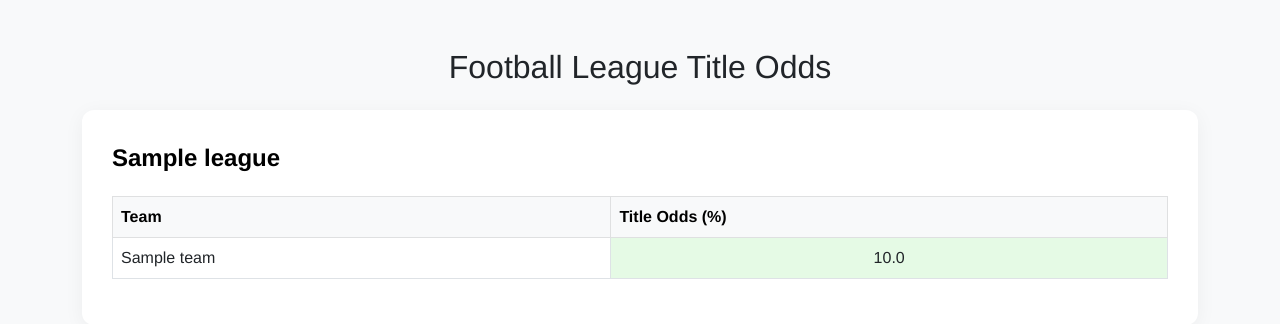
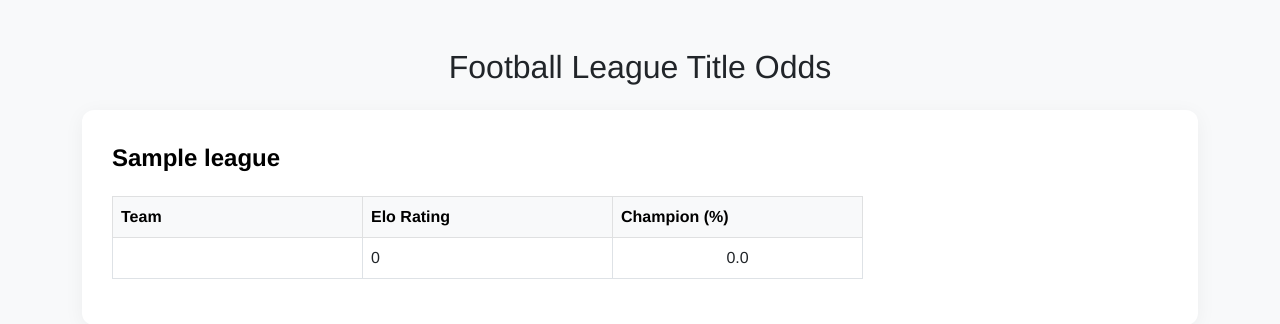
Before and after one commit to prrlesmac/footy_odds_fe, a Flask app: template templates/landing_page.html in a window 1280 px wide. Shown: the top 324 px of the page. Run offline with Flask 3, Linux system fonts and the light colour scheme; the template is opened without the code that fills it: most values are stand-ins (such as "Sample title", 1, 10 or a date in 2020); parts of the project's set-up code (start-up, migrations or seed data) failed here and were passed over.

Commit message:
refactor data struct and front end

```diff
--- a/app.py
+++ b/app.py
@@ -1,135 +1,47 @@
 from flask import Flask, render_template, request
 import pandas as pd
 import db
+import queries
 import config
 from collections import defaultdict
-from sqlalchemy import text
 
 app = Flask(__name__)
-
-def get_single_league_data(league):
-    engine = db.get_postgres_engine()
-    if league in ['UCL', 'UEL', 'UECL']:
-        query = f"""
-        SELECT
-            team,
-            elo,
-            po_r32,
-            po_r16,
-            po_r8,
-            po_r4,
-            po_r2,
-            po_champion,
-            s.updated_at
-        FROM public.sim_standings_con s
-        LEFT JOIN public.current_elos c
-        ON s.team = c.club
-        WHERE s.league='{league}'
-        ORDER by
-            po_champion DESC,
-            po_r2 DESC,
-            po_r4 DESC,
-            po_r8 DESC,
-            po_r16 DESC,
-            po_r32 DESC,
-            elo DESC
-        """
-
-    else:
-        query = f"""
-        SELECT
-            team,
-            elo,
-            champion,
-            top_4,
-            {'relegation_playoff,' if league in ['GER','FRA'] else ''}
-            relegation_direct,
-            s.updated_at
-        FROM public.sim_standings_dom s
-        LEFT JOIN public.current_elos c
-        ON s.team = c.club
-        WHERE s.league='{league}'
-        ORDER by
-            champion DESC,
-            top_4 DESC,
-            relegation_direct ASC,
-            elo DESC
-        """
-    standings = pd.read_sql(query, engine)
-    return standings
+engine = db.get_postgres_engine()
 
 
-def get_all_league_data(league_mapping):
-    engine = db.get_postgres_engine()
-    query = text("""
-        SELECT
-            team,
-            elo,
-            league,
-            po_champion AS odds
-        FROM public.sim_standings_con s
-        LEFT JOIN public.current_elos c
-        ON s.team = c.club
-        WHERE po_champion >= 0.001
+def get_league_data(league_mapping):
+    domestic_league_data = db.get_sql_data(engine, queries.get_domestic_league_data)
+    continental_league_data = db.get_sql_data(engine, queries.get_continental_league_data)
+    league_data = domestic_league_data + continental_league_data
+    league_dict = defaultdict(list)
+    dict_list = [row._asdict() for row in league_data]
+    for item in dict_list:
+        league_dict[league_mapping[item['league']]].append(item)
 
-        UNION ALL
+    return league_dict
 
-        SELECT
-            team,
-            elo,
-            league,
-            champion as odds
-        FROM public.sim_standings_dom s
-        LEFT JOIN public.current_elos c
-        ON s.team = c.club
-        WHERE champion >= 0.001
-        ORDER by
-            league,
-            odds DESC
-        """
-    )
-    with engine.connect() as conn:
-        result = conn.execute(query)
-        rows = result.fetchall()    # Group by league
-    league_dict = defaultdict(list)
-
-    for row in rows:
-        league_dict[league_mapping[row.league]].append({
-            'name': row.team,
-            'odds': row.odds
-        })
-
-    # Convert to expected format
-    league_data = [
-        {
-            'name': league_name,
-            'teams': teams
-        }
-        for league_name, teams in league_dict.items()
-    ]
-
-    return league_data
+league_data = get_league_data(config.league_mapping)
 
 @app.route('/')
 #have main page with summary table of odds for all leagues
 def index():
-    data = get_all_league_data(config.league_mapping)
     return render_template(
         'landing_page.html',
-        league_data=data,
+        league_data=league_data
     )
 
 @app.route('/league/<league_name>')
 def league_detail(league_name):
+    data = league_data[league_name]
     mapping = {v: k for k, v in config.league_mapping.items()}
     leagues = list(mapping.keys())
-    df = get_single_league_data(mapping[league_name])
+    #breakpoint()
     return render_template(
         'league_odds.html',
-        data=df.to_dict(orient='records'),
+        data=data,
         leagues=leagues,
         selected_league=league_name,
-        updated_at=df['updated_at'].max() if 'updated_at' in df.columns else None,
+        updated_at=data[0]['updated_at'] if 'updated_at' in data[0] else None,
     )
 if __name__ == '__main__':
     app.run(debug=True, port=8050)
--- a/templates/landing_page.html
+++ b/templates/landing_page.html
@@ -36,29 +36,32 @@
     <div class="container mt-5">
 
         <h2 class="mb-4 text-center">Football League Title Odds</h2>
-        {% for league in league_data %}
-        {% set teams = league.teams %}
+        {% for league, items in league_data.items() %}
+        {% set teams = items %}
         <div class="league-section">
             <div class="league-title">
-                <a href="{{ url_for('league_detail', league_name=league.name) }}"
+                <a href="{{ url_for('league_detail', league_name=league) }}"
                     style="color: rgb(0, 0, 0); text-decoration: none;">
-                    {{ league.name }}
+                    {{ league }}
                 </a>
             </div>
-            <table class="table table-bordered table-hover">
+            <table class="table table-bordered table-hover" width="500"
+                style="width: 500px !important; table-layout: fixed;">
                 <thead class="table-light">
                     <tr>
-                        <th>Team</th>
-                        <th>Title Odds (%)</th>
+                        <th width="250">Team</th>
+                        <th width="250">Elo Rating</th>
+                        <th width="250">Champion (%)</th>
                     </tr>
                 </thead>
                 <tbody>
-                    {% for team in teams %}
-                    {% set val = team.odds * 100 %}
-                    {% set bg_color = "hsl(120, 70%, " ~ (100 - val * 0.6) ~ "%)" %}
+                    {% for team in teams[:5] %}
+                    {% set val = team['champion'] * 100 %}
+                    {% set bg_color = "hsl(39, 100%, " ~ (100 - val * 0.5) ~ "%)" %}
                     <tr>
-                        <td>{{team.name}}</td>
-                        <td class="odds-cell" style="background-color: {{ bg_color }};">
+                        <td width="250">{{team['team']}}</td>
+                        <td width="250">{{team['elo'] | round | int }}</td>
+                        <td class="odds-cell" width="250" style="background-color: {{ bg_color }};">
                             {{ "%0.1f"|format(val) }}
                         </td>
                     </tr>
```
Also changed, not shown: db.py (+9 -0 lines), queries.py (added, +50 -0 lines), templates/league_odds.html (+10 -10 lines).
